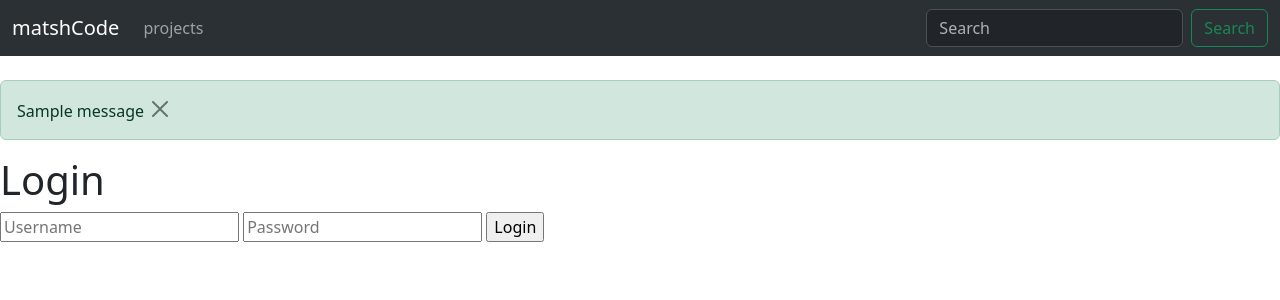
After one commit to matsch1/Flask_BlogWebsite, a Flask app: page /blog/auth/ in a window 1280 px wide. The commit adds this page. Shown: the top 300 px of the page. Run offline with Flask 3, Linux system fonts and the light colour scheme; one stand-in notice (Sample message) is shown.

Commit message:
refactoring finished

```diff
--- a/app/__init__.py
+++ b/app/__init__.py
@@ -1,6 +1,8 @@
 from flask import Flask
+from flask_login import LoginManager
 from config import Config
 from app.extensions import db
+from app.blog.authentication import BlogWriterUser
 
 # Flask factory
 
@@ -12,6 +14,10 @@ def create_app(config_class=Config):
     # Initialize Flask extensions here
     db.init_app(app)
 
+    login_manager = LoginManager()
+    login_manager.init_app(app)
+    login_manager.login_view = 'authentication.index'
+
     # Register blueprints here
     from app.main import bp as main_bp
     app.register_blueprint(main_bp)
@@ -19,12 +25,19 @@ def create_app(config_class=Config):
     from app.blog import bp as blog_bp
     app.register_blueprint(blog_bp, url_prefix='/blog')
 
-    # from app.blog.authentication import bp as auth_bp
-    # app.register_blueprint(auth_bp, url_prefix='/blog/auth')
+    from app.blog.authentication import bp as auth_bp
+    app.register_blueprint(auth_bp, url_prefix='/blog/auth')
 
     @app.route('/test/')
     def test_page():
         return '<h1>Testing the Flask Application Factory Pattern</h1>'
 
+    @login_manager.user_loader
+    def load_user(user_id):
+        user = BlogWriterUser()
+        if user_id == user.id:
+            return user
+        else:
+            return None
 
     return app
--- a/app/blog/__init__.py
+++ b/app/blog/__init__.py
@@ -17,6 +17,7 @@ class BlogWriterForm(FlaskForm):
     slug = StringField("Slug", validators=[DataRequired()])
     author = StringField("Author", validators=[DataRequired()])
     submit = SubmitField("Submit")
+    logout = SubmitField(label='Logout',render_kw={'formnovalidate': True})
 
 
 
--- /dev/null
+++ b/app/blog/authentication/__init__.py
@@ -0,0 +1,35 @@
+from flask import Blueprint
+from flask_wtf import FlaskForm
+from flask_login import UserMixin
+from wtforms import StringField, PasswordField, SubmitField
+from wtforms.validators import InputRequired, Length
+from dotenv import load_dotenv
+import os
+from werkzeug.security import generate_password_hash
+
+
+load_dotenv()
+
+bp = Blueprint('authentication', __name__)
+
+class LoginForm(FlaskForm):
+    username = StringField(validators=[
+                           InputRequired(), Length(min=4, max=20)], render_kw={"placeholder": "Username"})
+
+    password = PasswordField(validators=[
+                             InputRequired(), Length(min=8, max=20)], render_kw={"placeholder": "Password"})
+
+    submit = SubmitField('Login')
+
+
+class BlogWriterUser(UserMixin):
+    def __init__(self) -> None:
+        self.id = os.getenv("USER_BLOG_ID")
+        self.name = os.getenv("USER_BLOG_ADMIN")
+        self.password_hash = generate_password_hash(os.getenv("USER_BLOG_PW"))
+        id = self.id
+        name = self.name
+        password_hash = self.password_hash
+
+# muss ganz unten stehen
+from app.blog.authentication import routes
--- /dev/null
+++ b/app/blog/authentication/routes.py
@@ -0,0 +1,20 @@
+from flask import render_template, redirect, url_for,flash
+from flask_login import login_user
+from werkzeug.security import check_password_hash
+
+from app.blog.authentication import bp
+from app.blog.authentication import LoginForm, BlogWriterUser
+
+@bp.route('/', methods=['GET', 'POST'])
+def index():
+    user = BlogWriterUser()
+    form = LoginForm()
+
+    if form.validate_on_submit():
+        if user.name == form.username.data and check_password_hash(user.password_hash,form.password.data):
+            login_user(user)
+            return redirect(url_for('blog.add'))
+        else:
+            flash('Invalid User')
+            redirect(url_for('blog.authentication.index'))
+    return render_template("blog/authentication/index.html", form = form)
--- a/app/templates/blog/add.html
+++ b/app/templates/blog/add.html
@@ -27,6 +27,8 @@
     {{ form.content(class="form-control") }}
     <br/>
     {{ form.submit(class="btn btn-secondary") }}
+    <br/><br/>
+    {{ form.logout(class="btn btn-secondary") }}
     <br/>
 </form>
 
--- /dev/null
+++ b/app/templates/blog/authentication/index.html
@@ -0,0 +1,20 @@
+{% extends 'base.html' %}
+{% block content %}
+    {% for message in get_flashed_messages() %}
+    <div class="alert alert-success" role="alert">
+        {{ message }}
+        <button type="button" class="btn-close" data-bs-dismiss="alert" aria-label="Close"></button>
+    </div>
+
+    {% endfor %}
+
+    <h1>Login</h1>
+
+    <form method="POST" action="">
+        {{ form.hidden_tag() }}
+        {{ form.username }}
+        {{ form.password }}
+        {{ form.submit }}
+    </form>
+
+{% endblock %}
```
Also changed, not shown: app/blog/routes.py (+8 -3 lines).
